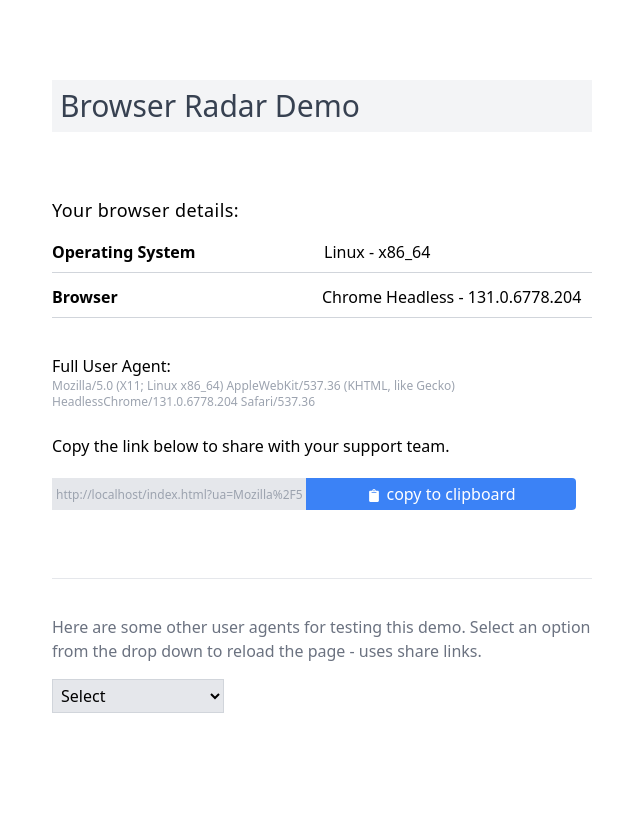
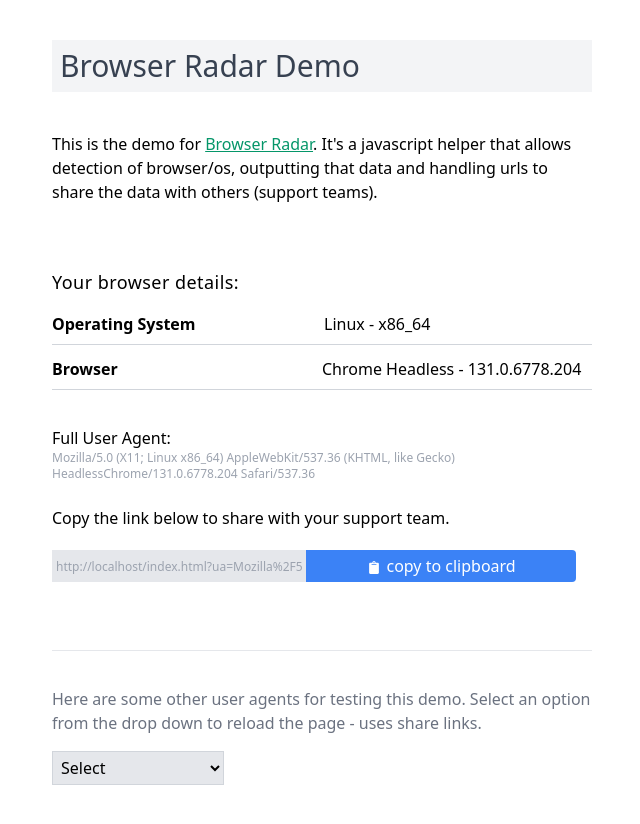
Before and after one commit to sparkalow/browser-radar, a plain HTML site: page index.html in a window 1280 px wide. Shown: the whole page, without its empty margins (28-668 px from the left). Before the commit the page ends 800 px from the top, so only its background shows below. Drawn offline with Linux system fonts and the light colour scheme.

Commit message:
Add description

```diff
--- a/index.html
+++ b/index.html
@@ -7,8 +7,12 @@
     <link rel="stylesheet" href="style.css?v=1.0">
     <meta name="viewport" content="width=device-width, initial-scale=1.0" />
 </head>
-<body class="p-4 pt-1 md:p-20 max-w-[700px]">
-    <h1 class="text-3xl text-center sm:text-left mb-8 bg-gray-100 p-2 text-gray-700">Browser Radar Demo</h1>
+<body class="p-4 pt-1 md:p-20 md:pt-10 max-w-[700px]">
+    <h1 class="text-3xl text-center sm:text-left mb-2 bg-gray-100 p-2 text-gray-700">Browser Radar Demo</h1>
+    <p class="py-8">
+        This is the demo for <a href="https://github.com/sparkalow/browser-radar" class="text-green-600 underline">Browser Radar</a>. It's a javascript helper that allows detection of
+        browser/os, outputting that data and handling urls to share the data with others (support teams).
+    </p>
     <div class=" pt-4">
         <script>
             document.addEventListener('DOMContentLoaded', function () {
```
Also changed, not shown: style.css.
